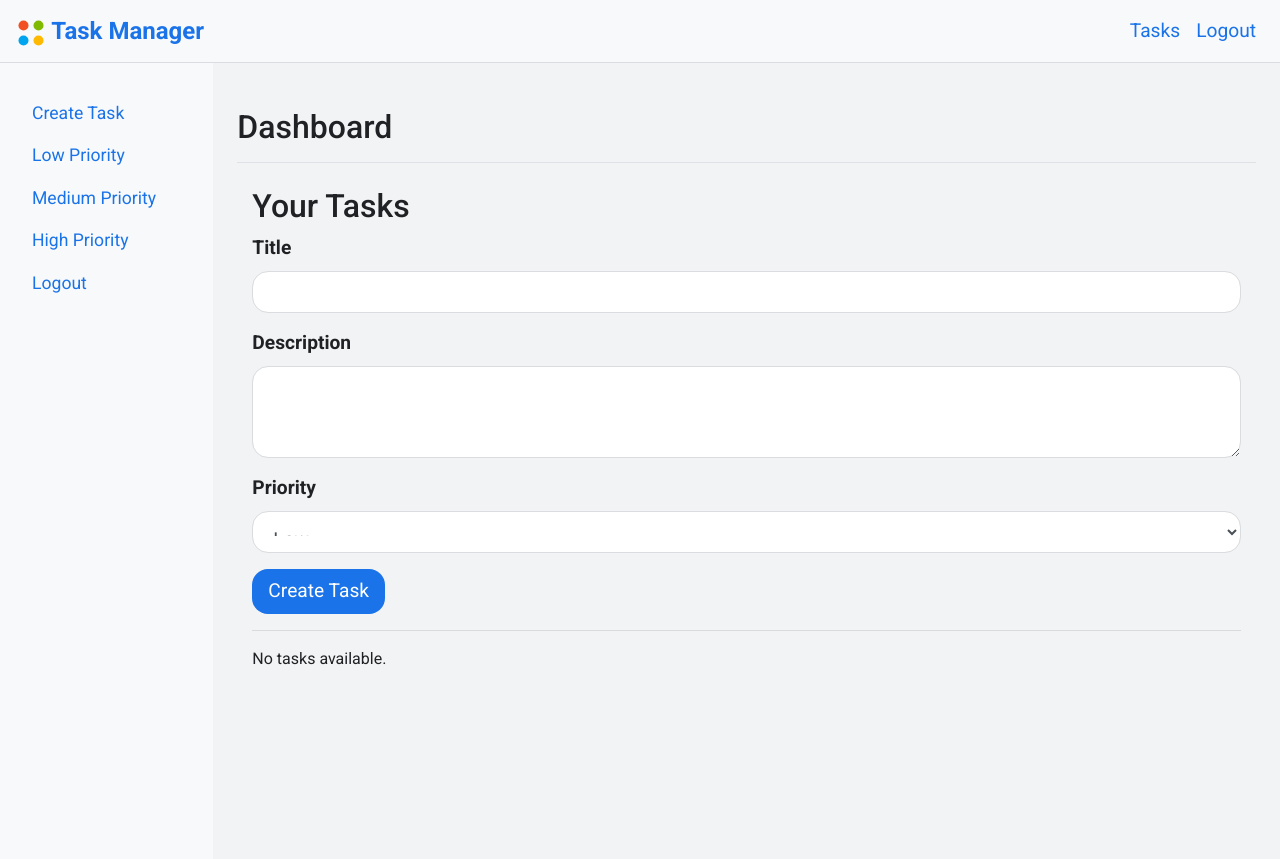
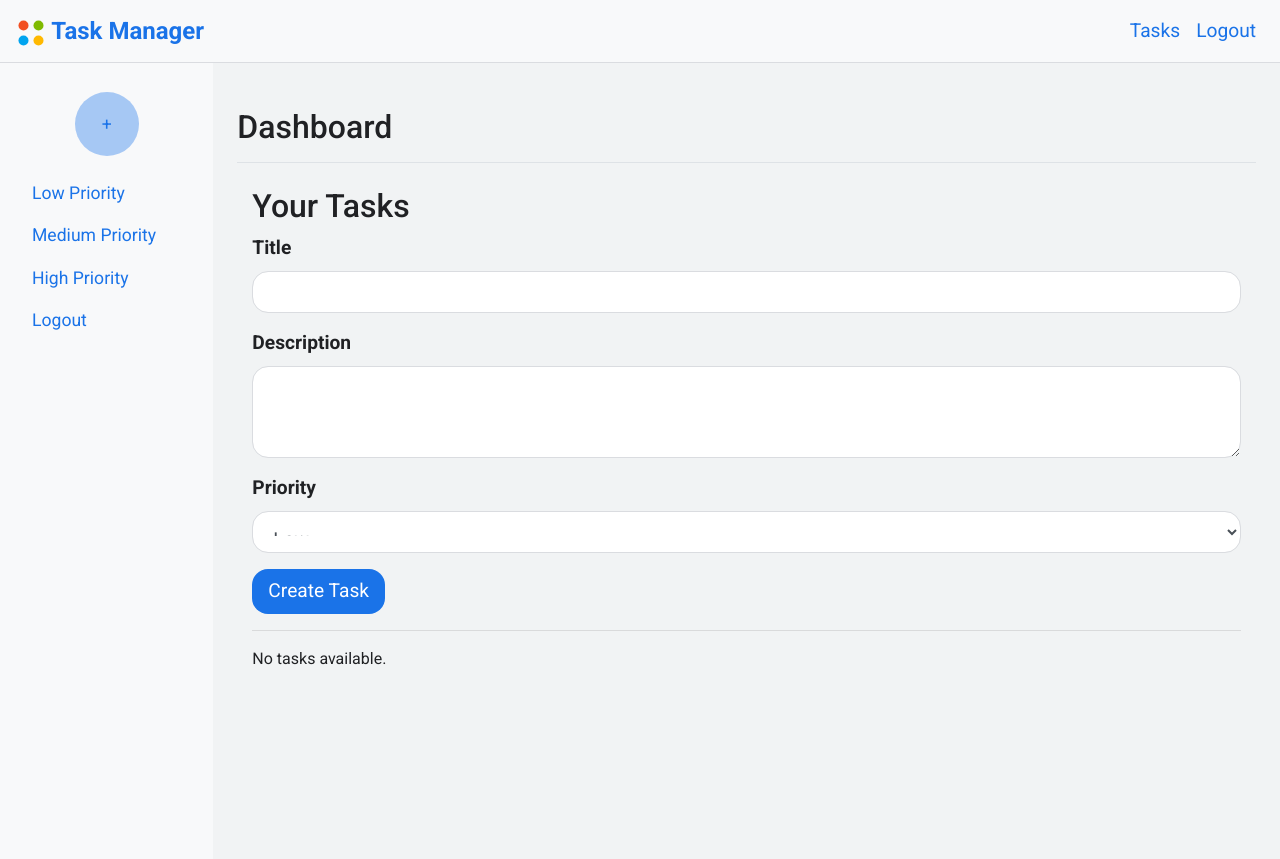
Before and after one commit to Anastasios3/Task-Managment-App-Mk-I--lightweight, a Flask app: page /tasks in a window 1280 px wide. Shown: the top 859 px of the page. Run offline with Flask 3, Linux system fonts and the light colour scheme; a user stored in the database is signed in; some libraries are stand-ins or nearby versions.

Commit message:
chore: Improve add task button styling and functionality

```diff
--- a/static/style.css
+++ b/static/style.css
@@ -58,6 +58,30 @@
 
 #sidebar.collapsed {
   transform: translateX(-100%);
+}
+
+.add-task-btn {
+  display: flex;
+  justify-content: center;
+  align-items: center;
+  width: 4rem;
+  height: 4rem;
+  border-radius: 50%;
+  background-color: #1a73e85e;
+  color: white;
+  font-size: 2rem;
+  text-align: center;
+  transition: background-color 0.3s ease;
+  margin: 0 auto;
+}
+
+.add-task-btn:hover {
+  background-color: #185abc;
+}
+
+.plus-sign {
+  margin: 0;
+  line-height: 0; /* Ensure line height does not affect centering */
 }
 
 /* Main content styling */
--- a/templates/base.html
+++ b/templates/base.html
@@ -66,14 +66,15 @@
       <nav id="sidebar" class="col-md-3 col-lg-2 d-md-block bg-light sidebar">
         <div class="sidebar-sticky pt-3">
           <ul class="nav flex-column">
-            <li class="nav-item">
+            <li class="nav-item text-center mb-3">
               <a
-                class="nav-link"
+                class="nav-link add-task-btn"
                 href="#"
                 data-toggle="modal"
                 data-target="#createTaskModal"
-                >Create Task</a
               >
+                <span class="plus-sign">+</span>
+              </a>
             </li>
             <li class="nav-item">
               <a
```
Also changed, not shown: task_manager.db.
